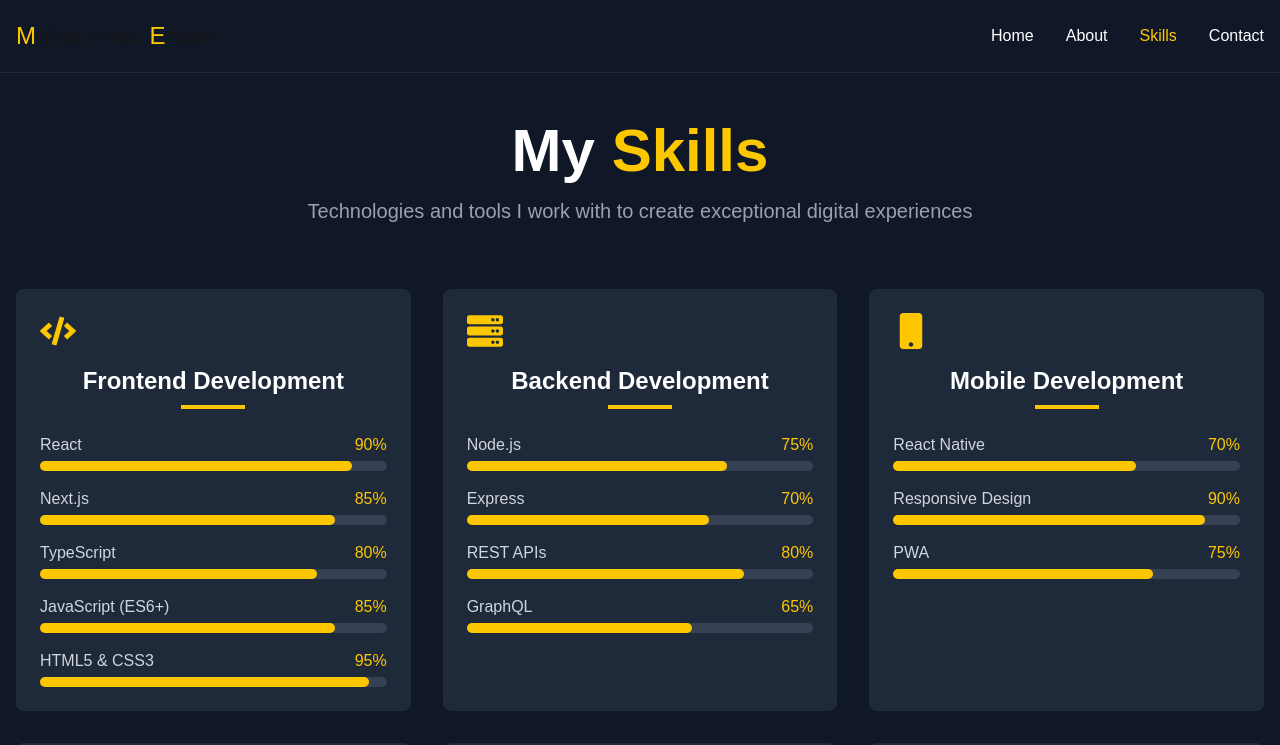
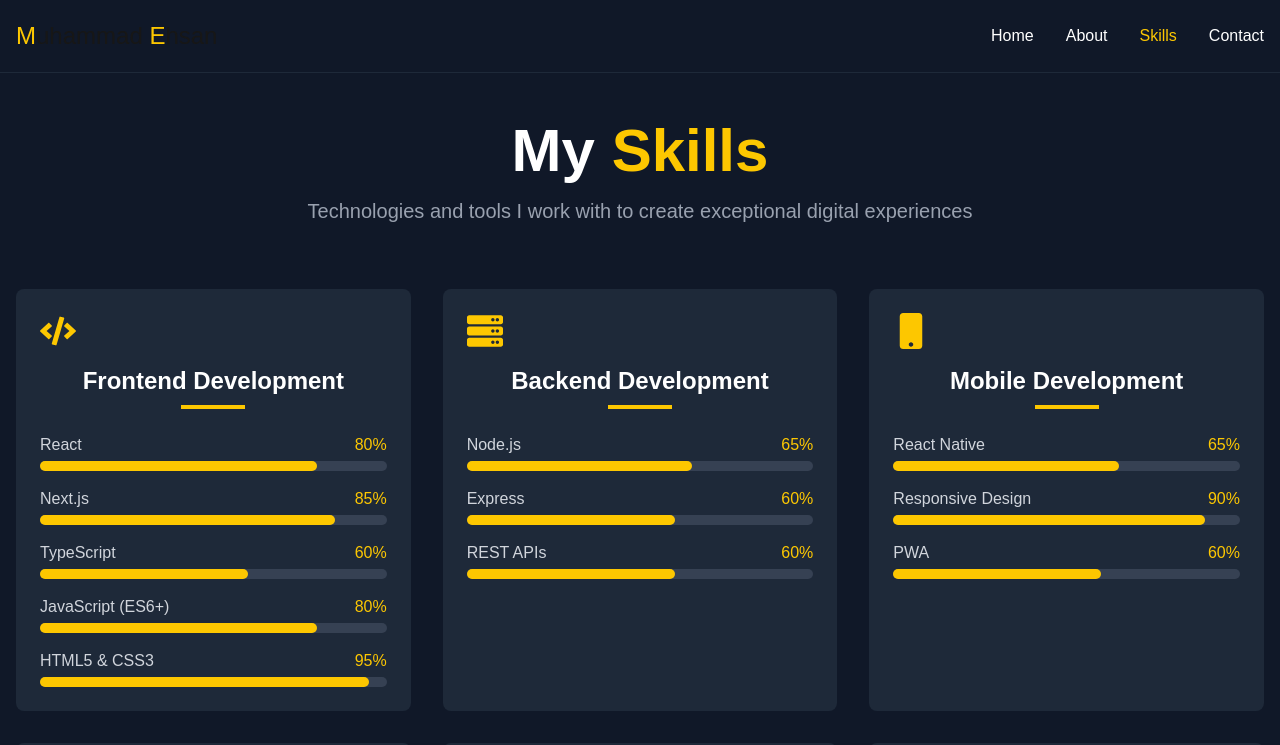
Before and after one commit to ehsanthedev/portfolio, a Next.js app: page /pages/Skills in a window 1280 px wide. Shown: the top 745 px of the page. Built offline with nearby package versions, Linux system fonts and the light colour scheme.

Commit message:
changing applied

```diff
--- a/app/page.tsx
+++ b/app/page.tsx
@@ -1,18 +1,18 @@
-'use client';
-import profilePic from '../public/image.png';
-import Image from 'next/image';
+"use client";
+import profilePic from "../public/image.png";
+import Image from "next/image";
 
-import { motion } from 'framer-motion';
-import Link from 'next/link';
+import { motion } from "framer-motion";
+import Link from "next/link";
 
 export default function Home() {
   // Skills data
   const skills = [
-    { name: 'Next.js', level: 90 },
-    { name: 'React', level: 85 },
-    { name: 'TypeScript', level: 80 },
-    { name: 'Tailwind CSS', level: 85 },
-    { name: 'Node.js', level: 75 },
+    { name: "Next.js", level: 75 },
+    { name: "React", level: 75 },
+    { name: "TypeScript", level: 65 },
+    { name: "Tailwind CSS", level: 85 },
+    { name: "Node.js", level: 65 },
   ];
 
   // Animation variants
@@ -43,7 +43,7 @@
             className="md:w-1/2 mb-10 md:mb-0"
           >
             <h1 className="text-4xl md:text-6xl font-bold mb-4">
-              Hi I&apos;m{' '}
+              Hi I&apos;m{" "}
               <span className="text-yellow-400">Muhammad Ehsan</span>
             </h1>
             <h2 className="text-2xl md:text-3xl mb-6 text-gray-300">
--- a/app/pages/About/page.tsx
+++ b/app/pages/About/page.tsx
@@ -1,45 +1,52 @@
-'use client';
-import profilePic from '../../../public/image.png';
-import Image from 'next/image';
-import { motion } from 'framer-motion';
-import { FaCode, FaPalette, FaServer, FaMobile } from 'react-icons/fa';
+"use client";
+import profilePic from "../../../public/image.png";
+import Image from "next/image";
+import { motion } from "framer-motion";
+import {
+  FaCode,
+  FaPalette,
+  FaServer,
+  FaMobile,
+  FaDigitalTachograph,
+} from "react-icons/fa";
 
 export default function About() {
   const skills = [
     {
-      name: 'Frontend Development',
+      name: "Frontend Development",
       icon: <FaCode className="text-yellow-400 text-2xl" />,
       description:
-        'Building responsive UIs with React, Next.js, and Tailwind CSS',
+        "Building responsive UIs with React, Next.js, and Tailwind CSS",
     },
     {
-      name: 'UI/UX Design',
+      name: "UI/UX Design",
       icon: <FaPalette className="text-yellow-400 text-2xl" />,
-      description: 'Creating intuitive and visually appealing user experiences',
+      description: "Creating intuitive and visually appealing user experiences",
+    },
+
+    {
+      name: "Mobile Responsiveness",
+      icon: <FaMobile className="text-yellow-400 text-2xl" />,
+      description: "Ensuring perfect display on all devices",
     },
     {
-      name: 'Backend Integration',
-      icon: <FaServer className="text-yellow-400 text-2xl" />,
-      description: 'Connecting frontend with APIs and databases',
-    },
-    {
-      name: 'Mobile Responsiveness',
-      icon: <FaMobile className="text-yellow-400 text-2xl" />,
-      description: 'Ensuring perfect display on all devices',
+      name: "Graphic Designing",
+      icon: <FaDigitalTachograph className="text-yellow-400 text-2xl" />,
+      description: "Crafting logos, banners, and marketing materials",
     },
   ];
 
   const experience = [
     {
-      year: '2022-Present',
-      role: 'Frontend Developer',
-      company: 'Tech Solutions Inc.',
+      year: "2022-Present",
+      role: "Frontend Developer",
+      company: "Tech Solutions Inc.",
     },
-    { year: '2020-2022', role: 'UI Developer', company: 'Digital Creations' },
+    { year: "2020-2022", role: "UI Developer", company: "Digital Creations" },
     {
-      year: '2018-2020',
-      role: 'Web Design Intern',
-      company: 'Creative Studio',
+      year: "2018-2020",
+      role: "Web Design Intern",
+      company: "Creative Studio",
     },
   ];
 
@@ -190,7 +197,7 @@
                 viewport={{ once: true }}
                 transition={{ delay: index * 0.2 }}
                 className={`mb-8 p-6 rounded-lg ${
-                  index % 2 === 0 ? 'bg-gray-800' : 'bg-gray-700'
+                  index % 2 === 0 ? "bg-gray-800" : "bg-gray-700"
                 }`}
               >
                 <div className="flex flex-col md:flex-row md:justify-between md:items-center">
--- a/app/pages/Projects/page.tsx
+++ b/app/pages/Projects/page.tsx
@@ -30,20 +30,20 @@
   const projects: Project[] = [
     {
       id: 1,
-      title: 'E-Commerce Platform',
+      title: 'VAPE ZONE SALES TRACKER',
       description:
-        'A full-featured online store with product listings, cart functionality, and Stripe payment integration.',
+        'A business intelligence tool built to solve critical operational inefficiencies in a retail environment.',
       tags: ['Next.js', 'TypeScript', 'Stripe', 'Tailwind CSS'],
       category: 'fullstack',
       image: '/projects/ecommerce.jpg',
       githubUrl: 'https://github.com/yourusername/ecommerce',
-      liveUrl: 'https://ecommerce.example.com',
+      liveUrl: 'https://vaping-sales-tracker.vercel.app',
     },
     {
       id: 2,
-      title: 'Task Management App',
+      title: 'RESUME BUILDER APP',
       description:
-        'A productivity application for managing tasks with drag-and-drop functionality and real-time updates.',
+        'A user-centric web application built to demystify the resume creation process and help users land their next job.',
       tags: ['React', 'Firebase', 'Material UI'],
       category: 'frontend',
       image: '/projects/taskmanager.jpg',
@@ -51,23 +51,13 @@
     },
     {
       id: 3,
-      title: 'Restaurant API Service',
+      title: 'POWERPLEX',
       description:
-        'Backend service for restaurant management with menu customization and order processing.',
+        'Developed a comprehensive web application for managing electrical equipment inventory, tracking repair statuses, and scheduling maintenance, reducing equipment downtime by 30% and streamlining operational workflows.',
       tags: ['Node.js', 'Express', 'MongoDB'],
       category: 'backend',
       image: '/projects/restaurant-api.jpg',
       githubUrl: 'https://github.com/yourusername/restaurant-api',
-    },
-    {
-      id: 4,
-      title: 'Fitness Tracker Mobile App',
-      description:
-        'Cross-platform mobile application for tracking workouts and nutrition with data visualization.',
-      tags: ['React Native', 'GraphQL', 'Expo'],
-      category: 'mobile',
-      image: '/projects/fitness-app.jpg',
-      liveUrl: 'https://apps.apple.com/fitness-tracker',
     },
   ];
 
--- a/app/pages/Skills/page.tsx
+++ b/app/pages/Skills/page.tsx
@@ -1,6 +1,6 @@
-'use client';
+"use client";
 
-import { motion } from 'framer-motion';
+import { motion } from "framer-motion";
 import {
   FaCode,
   FaServer,
@@ -8,68 +8,68 @@
   FaPalette,
   FaDatabase,
   FaTools,
-} from 'react-icons/fa';
+} from "react-icons/fa";
 
 export default function SkillsPage() {
   // Skill categories data
   const skillCategories = [
     {
-      title: 'Frontend Development',
+      title: "Frontend Development",
       icon: <FaCode className="text-yellow-400 text-4xl mb-4" />,
       skills: [
-        { name: 'React', level: 90 },
-        { name: 'Next.js', level: 85 },
-        { name: 'TypeScript', level: 80 },
-        { name: 'JavaScript (ES6+)', level: 85 },
-        { name: 'HTML5 & CSS3', level: 95 },
+        { name: "React", level: 80 },
+        { name: "Next.js", level: 85 },
+        { name: "TypeScript", level: 60 },
+        { name: "JavaScript (ES6+)", level: 80 },
+        { name: "HTML5 & CSS3", level: 95 },
       ],
     },
     {
-      title: 'Backend Development',
+      title: "Backend Development",
       icon: <FaServer className="text-yellow-400 text-4xl mb-4" />,
       skills: [
-        { name: 'Node.js', level: 75 },
-        { name: 'Express', level: 70 },
-        { name: 'REST APIs', level: 80 },
-        { name: 'GraphQL', level: 65 },
+        { name: "Node.js", level: 65 },
+        { name: "Express", level: 60 },
+        { name: "REST APIs", level: 60 },
+        // { name: 'GraphQL', level: 65 },
       ],
     },
     {
-      title: 'Mobile Development',
+      title: "Mobile Development",
       icon: <FaMobile className="text-yellow-400 text-4xl mb-4" />,
       skills: [
-        { name: 'React Native', level: 70 },
-        { name: 'Responsive Design', level: 90 },
-        { name: 'PWA', level: 75 },
+        { name: "React Native", level: 65 },
+        { name: "Responsive Design", level: 90 },
+        { name: "PWA", level: 60 },
       ],
     },
     {
-      title: 'UI/UX Design',
+      title: "UI/UX Design",
       icon: <FaPalette className="text-yellow-400 text-4xl mb-4" />,
       skills: [
-        { name: 'Tailwind CSS', level: 85 },
-        { name: 'Figma', level: 75 },
-        { name: 'Adobe XD', level: 70 },
-        { name: 'User Research', level: 65 },
+        { name: "Tailwind CSS", level: 85 },
+        { name: "Figma", level: 75 },
+        { name: "Adobe XD", level: 60 },
+        { name: "User Research", level: 80 },
       ],
     },
     {
-      title: 'Databases',
+      title: "Databases",
       icon: <FaDatabase className="text-yellow-400 text-4xl mb-4" />,
       skills: [
-        { name: 'MongoDB', level: 70 },
-        { name: 'Firebase', level: 75 },
-        { name: 'PostgreSQL', level: 65 },
+        { name: "MongoDB", level: 60 },
+        { name: "Firebase", level: 65 },
+        // { name: 'PostgreSQL', level: 65 },
       ],
     },
     {
-      title: 'Tools & Other',
+      title: "Tools & Other",
       icon: <FaTools className="text-yellow-400 text-4xl mb-4" />,
       skills: [
-        { name: 'Git & GitHub', level: 85 },
-        { name: 'Docker', level: 60 },
-        { name: 'Jest', level: 70 },
-        { name: 'CI/CD', level: 65 },
+        { name: "Git & GitHub", level: 85 },
+        // { name: 'Docker', level: 60 },
+        // { name: 'Jest', level: 70 },
+        // { name: 'CI/CD', level: 65 },
       ],
     },
   ];
@@ -151,14 +151,14 @@
           </h2>
           <div className="flex flex-wrap justify-center gap-4">
             {[
-              'Problem Solving',
-              'Agile Methodologies',
-              'Technical Writing',
-              'Code Review',
-              'Mentoring',
-              'Public Speaking',
-              'Project Management',
-              'Team Collaboration',
+              "Problem Solving",
+              "Agile Methodologies",
+              "Technical Writing",
+              "Code Review",
+              "Mentoring",
+              "Public Speaking",
+              "Project Management",
+              "Team Collaboration",
             ].map((skill, index) => (
               <motion.div
                 key={index}
```
Also changed, not shown: app/pages/Contact/page.tsx (+32 -32 lines), 1 other file (tests, documents, lock files or other folders).
